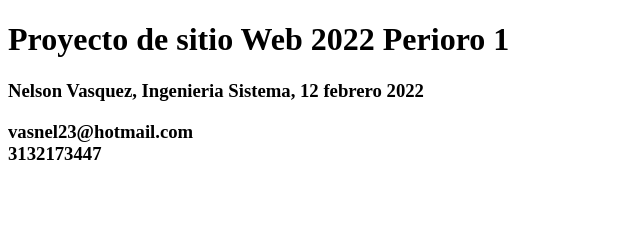
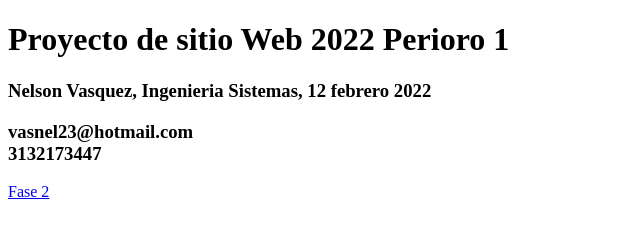
Before and after one commit to vasnel/DSW-NelsonVasquez, a plain HTML site: page index.html in a window 1280 px wide. Shown: the whole page, without its empty margins (0-640 px from the left). Drawn offline with Linux system fonts and the light colour scheme.

Commit message:
Update index.html

```diff
--- a/index.html
+++ b/index.html
@@ -8,7 +8,7 @@
 </head>
 <body>
 <h1>Proyecto de sitio Web 2022 Perioro 1</h1>
-<h3>Nelson Vasquez, Ingenieria Sistema, 12 febrero 2022 <p>vasnel23@hotmail.com <br>3132173447</p></h3>
-<a href="Fase 2/design.html"></a>
+<h3>Nelson Vasquez, Ingenieria Sistemas, 12 febrero 2022 <p>vasnel23@hotmail.com <br>3132173447</p></h3>
+<a href="Fase 2/design.html"> Fase 2 </a>
 </body>
 </html>
```
